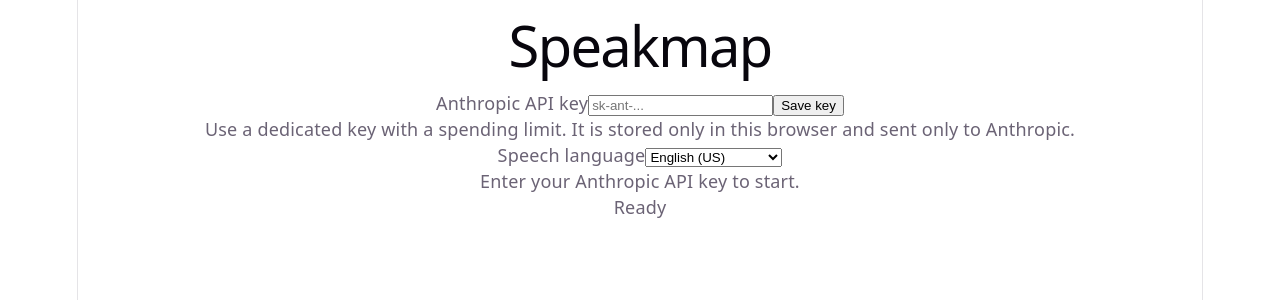
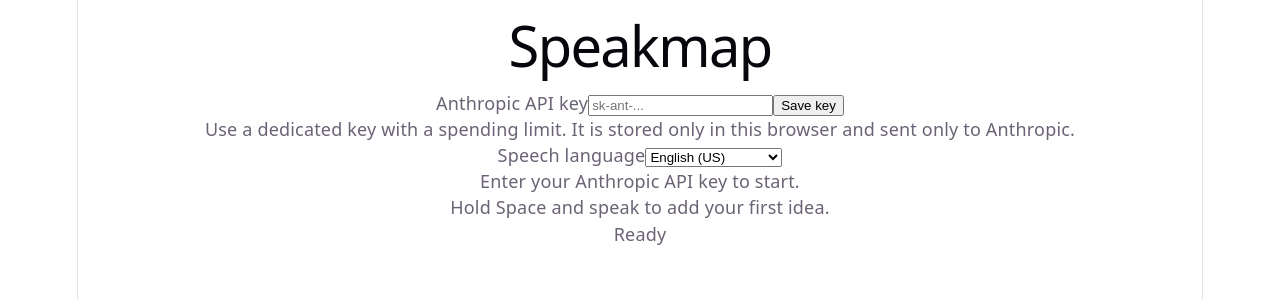
Before and after one commit to hprandi/speakmap, a React (Vite) app: page / in a window 1280 px wide. Shown: the top 300 px of the page. Built offline with nearby package versions, Linux system fonts and the light colour scheme.

Commit message:
Add graph view

```diff
--- a/src/main.tsx
+++ b/src/main.tsx
@@ -3,6 +3,7 @@ import { createRoot } from "react-dom/client";
 import "./index.css";
 import { GraphStore } from "./editor/GraphStore";
 import { ClaudeInterpreter } from "./interpreter/claude/ClaudeInterpreter";
+import { MermaidRenderer } from "./renderer/mermaid/MermaidRenderer";
 import { WebSpeechTranscriber } from "./transcriber/web-speech/WebSpeechTranscriber";
 import { App } from "./ui/app/App";
 
@@ -12,6 +13,11 @@ const createInterpreter = (apiKey: string) => ClaudeInterpreter.withApiKey(apiKe
 
 createRoot(document.getElementById("root")!).render(
   <StrictMode>
-    <App transcriber={transcriber} graphStore={graphStore} createInterpreter={createInterpreter} />
+    <App
+      transcriber={transcriber}
+      graphStore={graphStore}
+      createInterpreter={createInterpreter}
+      Renderer={MermaidRenderer}
+    />
   </StrictMode>,
 );
--- a/src/ui/app/App.tsx
+++ b/src/ui/app/App.tsx
@@ -1,5 +1,6 @@
-import { useMemo, useState } from "react";
+import { useMemo, useState, type ComponentType } from "react";
 import type { Interpreter } from "../../domain/Interpreter";
+import type { RendererProps } from "../../domain/RendererProps";
 import type { SpeechLanguage } from "../../domain/SpeechLanguage";
 import type { Transcriber } from "../../domain/Transcriber";
 import type { GraphStore } from "../../editor/GraphStore";
@@ -7,6 +8,7 @@ import { Orchestrator } from "../../orchestrator/Orchestrator";
 import { ApiKeySettings } from "../features/api-key/ApiKeySettings";
 import { ApiKeyStorage } from "../features/api-key/ApiKeyStorage";
 import { CycleStatusBar } from "../features/cycle/CycleStatusBar";
+import { GraphView } from "../features/graph-view/GraphView";
 import { PushToTalkHint } from "../features/push-to-talk/PushToTalkHint";
 import { usePushToTalk } from "../features/push-to-talk/UsePushToTalk";
 import { SpeechLanguageSelector } from "../features/speech-language/SpeechLanguageSelector";
@@ -19,9 +21,10 @@ export type AppProps = {
   readonly transcriber: Transcriber;
   readonly graphStore: GraphStore;
   readonly createInterpreter: (apiKey: string) => Interpreter;
+  readonly Renderer: ComponentType<RendererProps>;
 };
 
-export function App({ transcriber, graphStore, createInterpreter }: AppProps) {
+export function App({ transcriber, graphStore, createInterpreter, Renderer }: AppProps) {
   const [apiKey, setApiKey] = useState(() => apiKeyStorage.get());
   const [language, setLanguage] = useState(() => speechLanguageStorage.get());
   const supported = transcriber.isSupported();
@@ -54,6 +57,7 @@ export function App({ transcriber, graphStore, createInterpreter }: AppProps) {
       <ApiKeySettings apiKey={apiKey} onSave={saveApiKey} onClear={clearApiKey} />
       <SpeechLanguageSelector language={language} onChange={changeLanguage} />
       <PushToTalkHint supported={supported} hasApiKey={hasApiKey} />
+      <GraphView graphStore={graphStore} Renderer={Renderer} />
       <CycleStatusBar orchestrator={orchestrator} />
     </main>
   );
--- /dev/null
+++ b/src/ui/features/graph-view/GraphView.tsx
@@ -0,0 +1,27 @@
+import type { ComponentType } from "react";
+import type { RendererProps } from "../../../domain/RendererProps";
+import type { GraphStore } from "../../../editor/GraphStore";
+import { RendererErrorBoundary } from "./RendererErrorBoundary";
+import { useGraph } from "./UseGraph";
+
+type GraphViewProps = {
+  readonly graphStore: GraphStore;
+  readonly Renderer: ComponentType<RendererProps>;
+};
+
+/** The renderer slot: the hint and the error message stay here when the renderer is replaced (design D7). */
+export function GraphView({ graphStore, Renderer }: GraphViewProps) {
+  const graph = useGraph(graphStore);
+
+  return (
+    <section className="graph-view" aria-label="Mind map">
+      {graph.nodes.length === 0 ? (
+        <p className="graph-view-hint">Hold Space and speak to add your first idea.</p>
+      ) : (
+        <RendererErrorBoundary resetKey={graph}>
+          <Renderer graph={graph} />
+        </RendererErrorBoundary>
+      )}
+    </section>
+  );
+}
--- /dev/null
+++ b/src/ui/features/graph-view/RendererErrorBoundary.tsx
@@ -0,0 +1,39 @@
+import { Component, type ReactNode } from "react";
+
+type RendererErrorBoundaryProps = {
+  /** A new value (the next graph) clears the error and tries to draw again. */
+  readonly resetKey: unknown;
+  readonly children: ReactNode;
+};
+
+type RendererErrorBoundaryState = {
+  readonly resetKey: unknown;
+  readonly hasError: boolean;
+};
+
+/** Error boundaries can only be class components in React. */
+export class RendererErrorBoundary extends Component<RendererErrorBoundaryProps, RendererErrorBoundaryState> {
+  state: RendererErrorBoundaryState = { resetKey: this.props.resetKey, hasError: false };
+
+  static getDerivedStateFromProps(
+    props: RendererErrorBoundaryProps,
+    state: RendererErrorBoundaryState,
+  ): Partial<RendererErrorBoundaryState> | null {
+    return props.resetKey === state.resetKey ? null : { resetKey: props.resetKey, hasError: false };
+  }
+
+  static getDerivedStateFromError(): Partial<RendererErrorBoundaryState> {
+    return { hasError: true };
+  }
+
+  render(): ReactNode {
+    if (this.state.hasError) {
+      return (
+        <p className="graph-view-error" role="alert">
+          Could not draw the map.
+        </p>
+      );
+    }
+    return this.props.children;
+  }
+}
--- /dev/null
+++ b/src/ui/features/graph-view/UseGraph.ts
@@ -0,0 +1,10 @@
+import { useSyncExternalStore } from "react";
+import type { Graph } from "../../../domain/Graph";
+import type { GraphStore } from "../../../editor/GraphStore";
+
+export function useGraph(graphStore: GraphStore): Graph {
+  return useSyncExternalStore(
+    (onChange) => graphStore.subscribe(onChange),
+    () => graphStore.getGraph(),
+  );
+}
```
